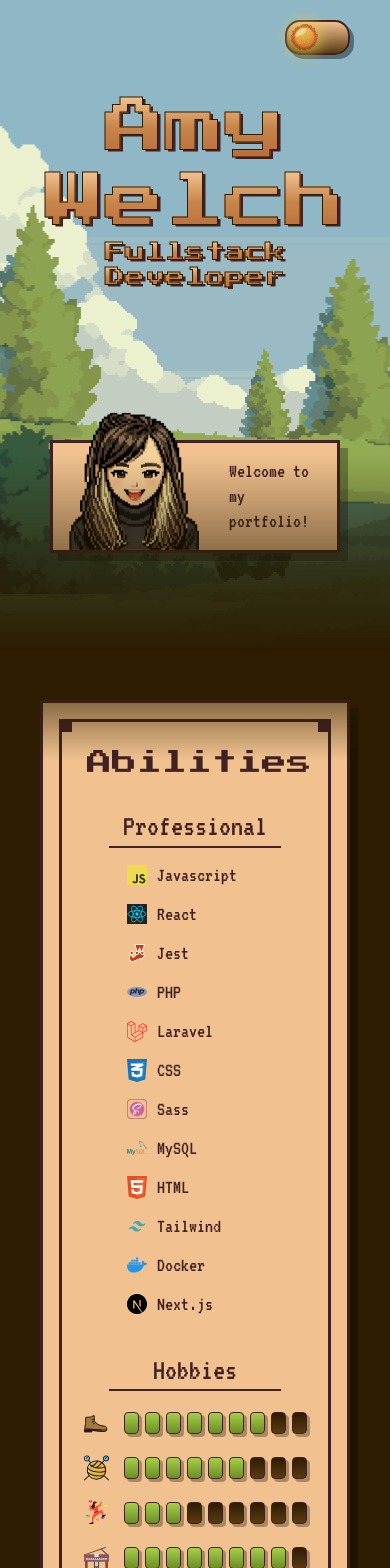
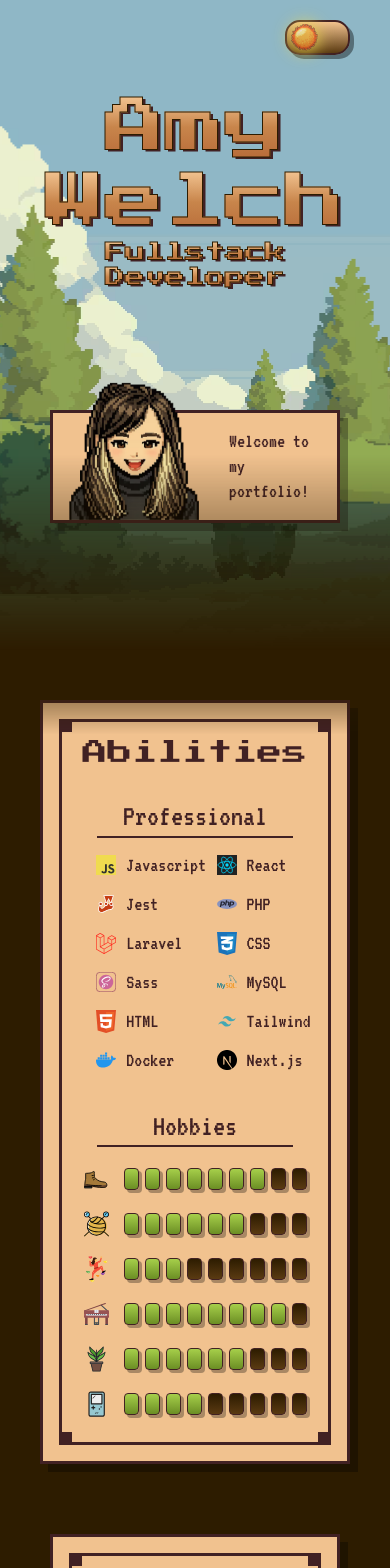
Before and after one commit to AmyW001/amyw001.github.io, a React (Vite) app: page / in a window 390 px wide. Shown: the top 1568 px of the page. Built offline with nearby package versions, Linux system fonts and the light colour scheme; a web font is replaced by a local one.

Commit message:
fix spacing issues on mobile

```diff
--- a/src/components/cardInner/cardInner.module.css
+++ b/src/components/cardInner/cardInner.module.css
@@ -37,3 +37,9 @@
     padding: 25px 25px;
   }
 }
+
+@media (max-width: 550px) {
+  .cardInner {
+    padding: 15px 10px;
+  }
+}
--- a/src/content/header/header.module.css
+++ b/src/content/header/header.module.css
@@ -181,4 +181,8 @@
     font-size: 20px;
     margin-left: 160px;
   }
+
+  .headerContent {
+    margin-bottom: 0px;
+  }
 }
--- a/src/content/stats/stats.module.css
+++ b/src/content/stats/stats.module.css
@@ -168,7 +168,8 @@
 
   .professionalAbilities {
     .listContainer ul {
-      margin-left: 40px;
+      margin-left: 23px;
+      justify-content: center;
     }
   }
 }
```
